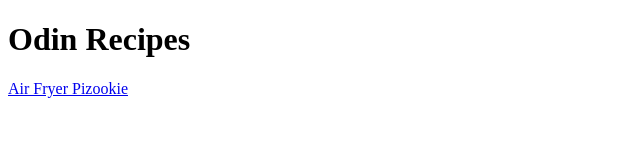
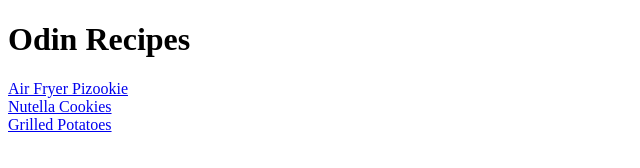
Before and after one commit to Zaahid2/odin-recipes, a plain HTML site: page index.html in a window 1280 px wide. Shown: the whole page, without its empty margins (0-640 px from the left). Drawn offline with Linux system fonts and the light colour scheme.

Commit message:
added links to cookies and potato

```diff
--- a/index.html
+++ b/index.html
@@ -10,6 +10,8 @@
 
     <a href="recipes/pizooke.html">Air Fryer Pizookie</a>
     <br>
+    <a href="recipes/nutella-cookies.html">Nutella Cookies</a>
     <br>
+    <a href="recipes/grilled-potatoes.html">Grilled Potatoes</a>
   </body>
 </html>
```
